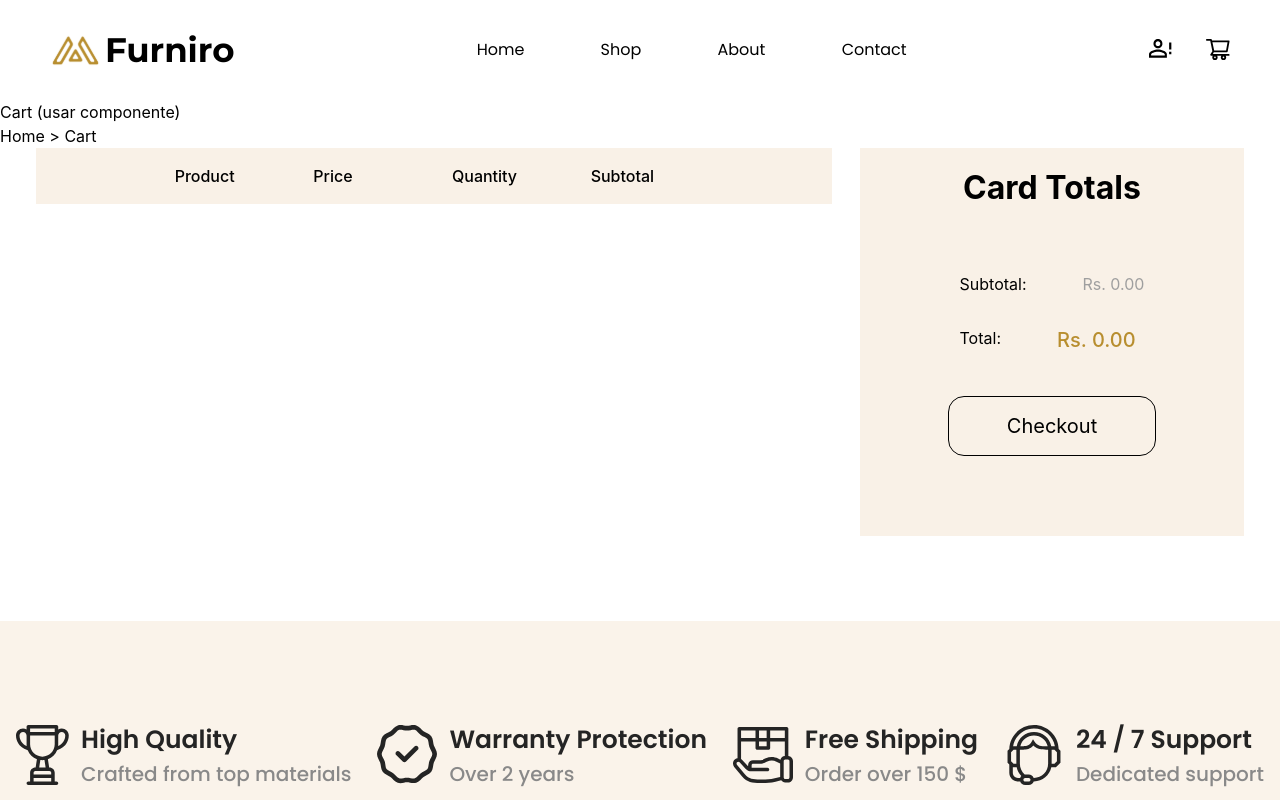
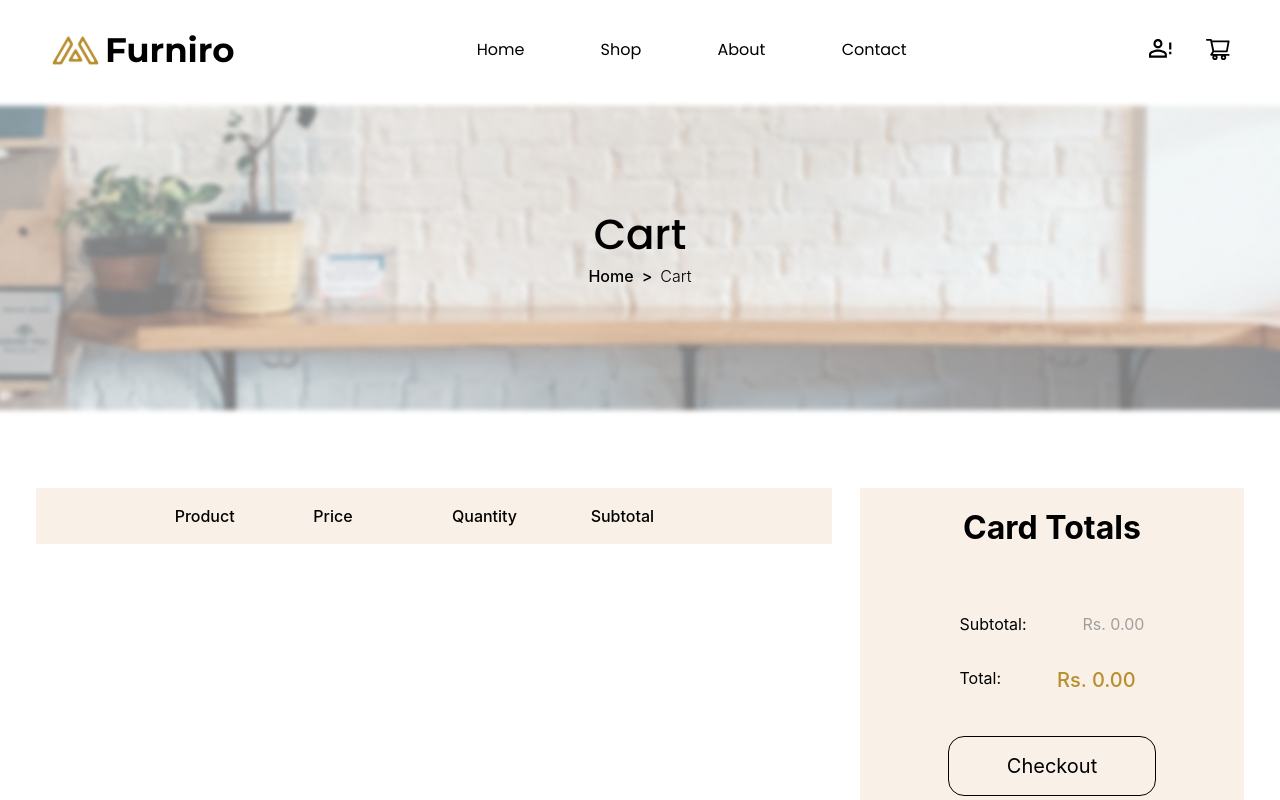
Before and after one commit to Badadia/furniro-all, a React (Vite) app in the folder frontend/: page /cart in a window 1280 px wide. Shown: the top 800 px of the page. Built offline with nearby package versions, Linux system fonts and the light colour scheme.

Commit message:
feat: use PageBanner

```diff
--- a/frontend/src/pages/Cart.tsx
+++ b/frontend/src/pages/Cart.tsx
@@ -2,16 +2,14 @@ import Benefits from "../components/Benefits/Benefits";
 import { CartHeaders } from "../components/Cart/CartHeaders";
 import { CartList } from "../components/Cart/CartList";
 import { CartTotals } from "../components/Cart/CartTotals";
+import PageBanner from "../components/Shop/PageBanner";
 
 export const Cart = () => {
   return (
     <div className="mb-2">
-      <div>
-        <h1>Cart (usar componente)</h1>
-        <span>{"Home > Cart"}</span>
-      </div>
+      <PageBanner breadcrumbCurrent="Cart" breadcrumbHome="Home" title="Cart" />
 
-      <div className="grid grid-cols-1 lg:grid-cols-3 gap-y-7 lg:gap-7 px-4 max-w-310 mx-auto mb-21.25">
+      <div className="grid grid-cols-1 lg:grid-cols-3 gap-y-7 lg:gap-7 px-4 max-w-310 mx-auto mb-21.25 mt-18">
         <div className="col-span-2 overflow-x-auto md:overflow-x-visible">
           <CartHeaders />
           <CartList />
```
